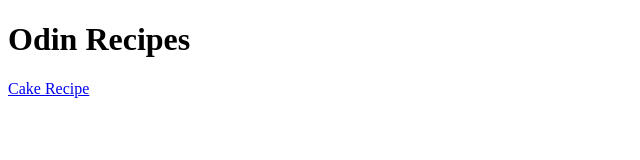
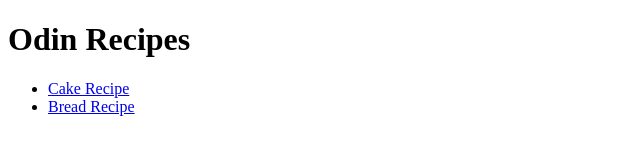
Before and after one commit to sakethnadiger/odin-recipes, a plain HTML site: page index.html in a window 1280 px wide. Shown: the whole page, without its empty margins (0-640 px from the left). Drawn offline with Linux system fonts and the light colour scheme.

Commit message:
Made the links in homepage as an unordered list

```diff
--- a/index.html
+++ b/index.html
@@ -6,6 +6,9 @@
     </head>
     <body>
         <h1>Odin Recipes</h1>
-        <a  href="./recipes/cake.html">Cake Recipe</a>
+        <ul>
+            <li><a  href="./recipes/cake.html">Cake Recipe</a></li>
+            <li><a  href="./recipes/bread.html">Bread Recipe</a></li>
+        </ul>
     </body>
 </html>
```
